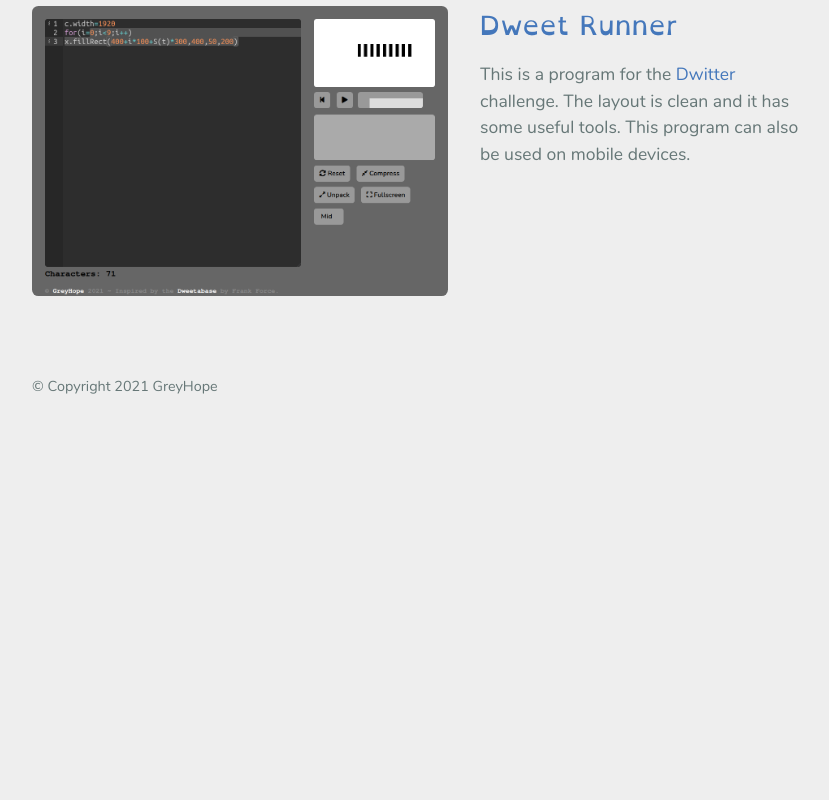
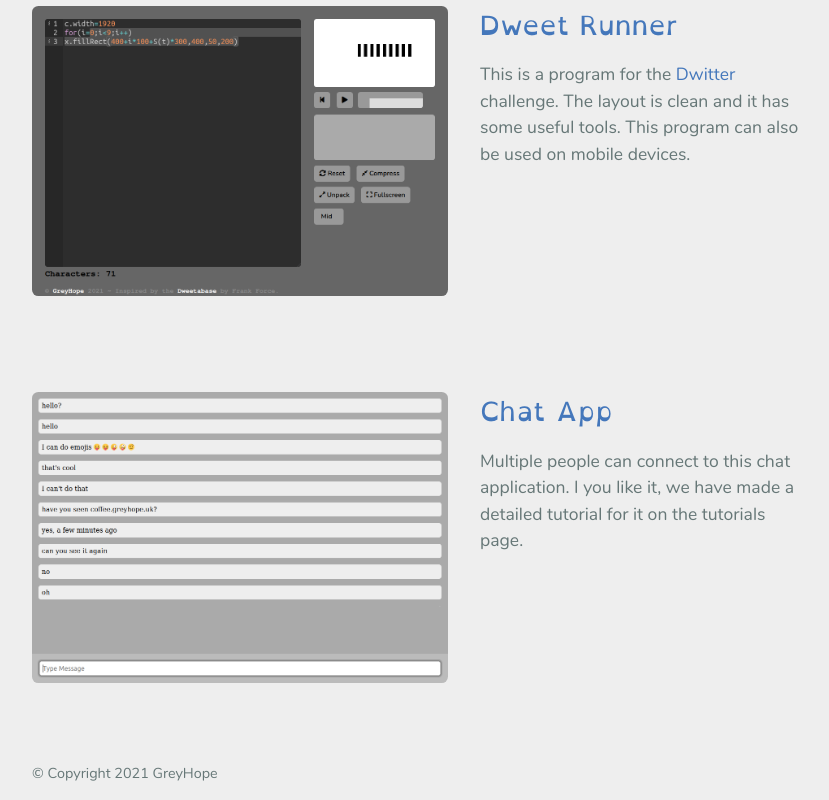
Before and after one commit to Grey41/grey41.github.io, a plain HTML site: page projects.html in a window 1280 px wide. Shown: the part 1317-2117 px from the top of the page, without its empty margins (192-1021 px from the left). Before the commit the page ends 1731 px from the top, so only its background shows below. Drawn offline with Linux system fonts and the light colour scheme.

Commit message:
Add files via upload

```diff
--- a/projects.html
+++ b/projects.html
@@ -89,6 +89,18 @@
                 </div>
             </div>
 
+            <div class = image>
+                <a href = greyhope-chat.herokuapp.com target = _blank>
+                    <img src = images/chat.png>
+                </a>
+
+                <div class = content>
+                    <h2>Chat App</h2>
+                    Multiple people can connect to this chat application.
+                    I you like it, we have made a detailed tutorial for it on the tutorials page.
+                </div>
+            </div>
+
             <footer></footer>
         </section>
     </body>
```
